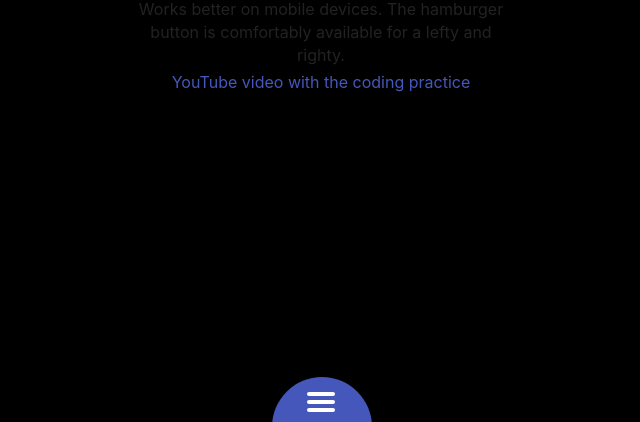
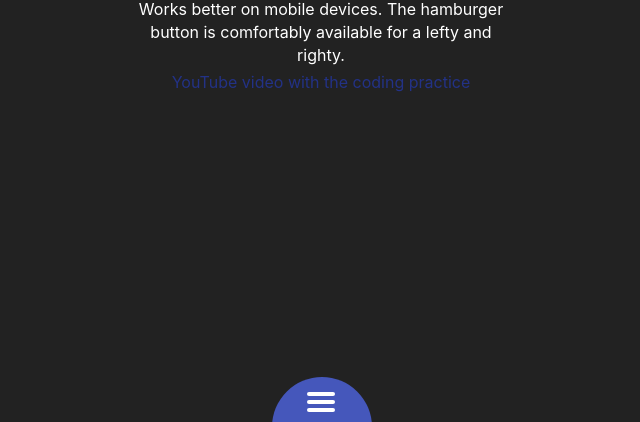
Before and after one commit to zach-c-d/ShelterMapSite, a plain HTML site: page index.html in a window 1280 px wide. Shown: the part 378-800 px from the top of the page, without its empty margins (319-959 px from the left). Drawn offline with Linux system fonts and the light colour scheme.

Commit message:
changed one color thing

```diff
--- a/css/style.css
+++ b/css/style.css
@@ -275,7 +275,7 @@ LEVEL 3. MOBILE ANIMATION STYLES
 body{
   font-family: -apple-system, BlinkMacSystemFont, Segoe UI, Roboto, Open Sans, Ubuntu, Fira Sans, Helvetica Neue, sans-serif;
   font-size: 1.6rem;
-  color: var(--colorBlack);
+  color: var(--colorWhite);
 
   margin: 0;
   -webkit-overflow-scrolling: touch;
@@ -291,10 +291,10 @@ body{
 }
 
 a{
-  color: var(--colorMain);
+  color: var(--colorMainDark);
 }
 body{
-  background-color: black;
+  background-color: var(--colorBlack);
 }
 .page{
   min-height: 100vh;
--- a/index.html
+++ b/index.html
@@ -3,7 +3,7 @@
 
 <head>
   <meta charset="UTF-8">
-  <title>Mobile Menu Animation</title>
+  <title>ShelterMap</title>
       <link rel="stylesheet" href="css/style.css">
 </head>
 
```
